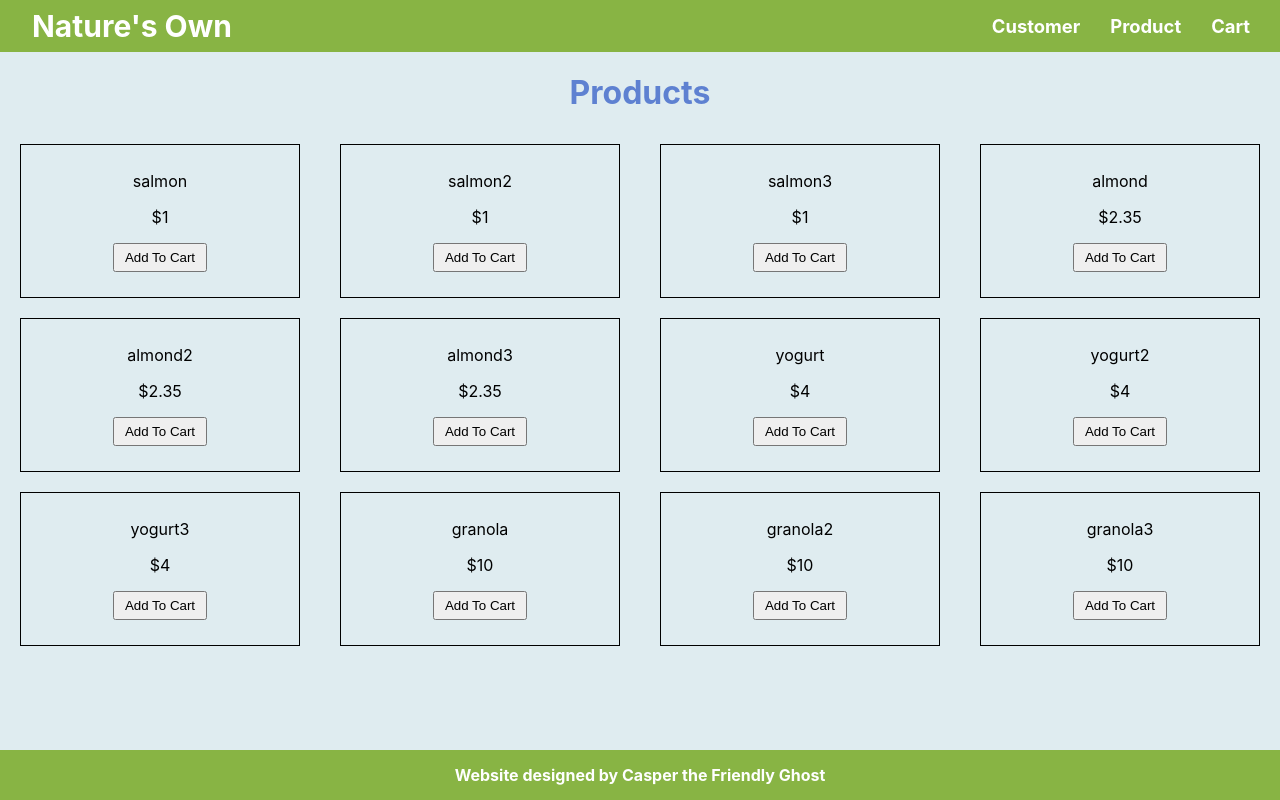
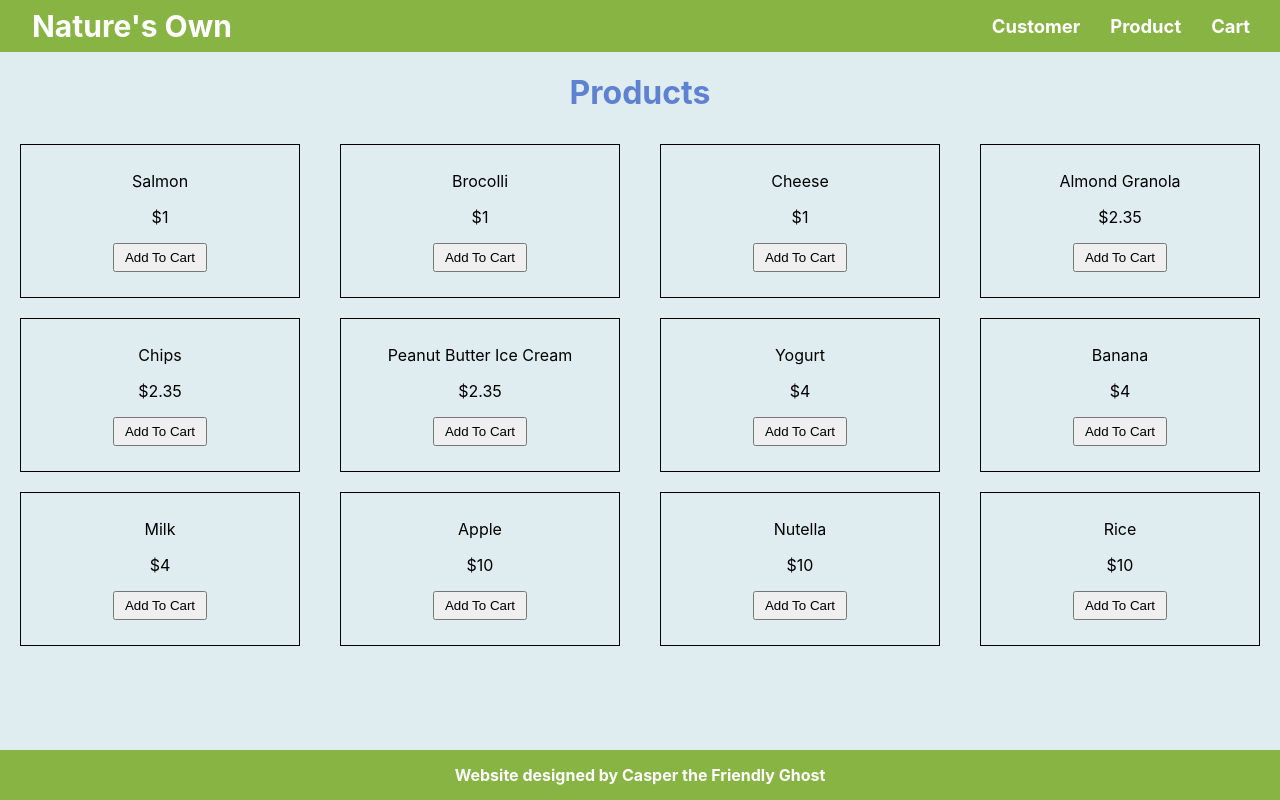
Before and after one commit to jsoon049/3125-L2, a React (Create React App) app: page /3125-L2/product in a window 1280 px wide. Built offline with nearby package versions, Linux system fonts and the light colour scheme.

Commit message:
Added more changes

```diff
--- a/src/App.css
+++ b/src/App.css
@@ -5,6 +5,7 @@ html {
 button {
   margin-bottom: 15px;
   padding: 5px 10px;
+  cursor: pointer;
 }
 
 h1 {
--- a/src/components/Cart.css
+++ b/src/components/Cart.css
@@ -5,6 +5,7 @@
 .totalPrice {
     font-weight: 700;
     font-size: 20px;
+    margin-top: 0;
 }
 
 .cart-wrapper {
@@ -17,3 +18,8 @@
     display: flex;
     justify-content: space-between;
 }
+
+.cart-item-text {
+    margin: 0;
+    margin-bottom: 15px;
+}
--- a/src/components/Cart.js
+++ b/src/components/Cart.js
@@ -11,6 +11,7 @@ export const Cart = () => {
     for (let i = 0; i < sorted.length; i += 1) {
       totalPrice += sorted[i].price;
     }
+    totalPrice = parseFloat(totalPrice).toFixed(2);
     sorted.sort((a, b) => a.price - b.price);
   }
 
--- a/src/components/CartItem.js
+++ b/src/components/CartItem.js
@@ -3,8 +3,8 @@ import React from 'react'
 export const CartItem = ({product}) => {
     return (
         <div className="cart-items">
-            <p>{product.name}</p>
-            <p>{"$" + product.price}</p>
+            <p className="cart-item-text">{product.name}</p>
+            <p className="cart-item-text">{"$" + product.price}</p>
         </div>
     )
 }
--- a/src/components/Customer.css
+++ b/src/components/Customer.css
@@ -15,6 +15,7 @@ label {
 input {
     width: 16px;
     height: 16px;
+    cursor: pointer;
 }
 
 .checkbox-wrapper {
--- a/src/components/Customer.js
+++ b/src/components/Customer.js
@@ -28,6 +28,7 @@ export const Customer = () => {
     <div>
       <h1 className="customerTitle">Customer Preferences</h1>
       <div className="customerContainer">
+        <p>If applicable, please select one of the categories below</p>
         <div className="checkbox-wrapper">
           <label>
             Would you like to see our lactose-free products?
--- a/src/components/Product.js
+++ b/src/components/Product.js
@@ -6,88 +6,88 @@ export const Product = () => {
   // List of products
   var products = [
     {
-      name: "yogurt",
+      name: "Yogurt",
       lactoseFree: false,
       nutFree: true,
       organic: false,
       price: 4,
     },
     {
-      name: "almond",
+      name: "Almond Granola",
       lactoseFree: true,
       nutFree: false,
-      organic: true,
+      organic: false,
       price: 2.35,
     },
     {
-      name: "granola",
+      name: "Salmon",
+      lactoseFree: true,
+      nutFree: true,
+      organic: false,
+      price: 1.0,
+    },
+    {
+      name: "Apple",
+      lactoseFree: true,
+      nutFree: true,
+      organic: true,
+      price: 10.0,
+    },
+
+    //Duplicates start here
+    {
+      name: "Banana",
+      lactoseFree: true,
+      nutFree: true,
+      organic: true,
+      price: 4,
+    },
+    {
+      name: "Chips",
+      lactoseFree: true,
+      nutFree: true,
+      organic: false,
+      price: 2.35,
+    },
+    {
+      name: "Nutella",
       lactoseFree: true,
       nutFree: false,
       organic: false,
       price: 10.0,
     },
     {
-      name: "salmon",
+      name: "Brocolli",
       lactoseFree: true,
       nutFree: true,
-      organic: false,
+      organic: true,
       price: 1.0,
     },
-
-    //Duplicates start here
+    //Row 3 duplicates
     {
-      name: "yogurt2",
+      name: "Milk",
       lactoseFree: false,
       nutFree: true,
       organic: false,
       price: 4,
     },
     {
-      name: "almond2",
-      lactoseFree: true,
+      name: "Peanut Butter Ice Cream",
+      lactoseFree: false,
       nutFree: false,
-      organic: true,
+      organic: false,
       price: 2.35,
     },
     {
-      name: "granola2",
+      name: "Rice",
       lactoseFree: true,
-      nutFree: false,
+      nutFree: true,
       organic: false,
       price: 10.0,
     },
     {
-      name: "salmon2",
-      lactoseFree: true,
-      nutFree: true,
-      organic: false,
-      price: 1.0,
-    },
-    //Row 3 duplicates
-    {
-      name: "yogurt3",
+      name: "Cheese",
       lactoseFree: false,
-      nutFree: true,
-      organic: false,
-      price: 4,
-    },
-    {
-      name: "almond3",
-      lactoseFree: true,
-      nutFree: false,
-      organic: true,
-      price: 2.35,
-    },
-    {
-      name: "granola3",
-      lactoseFree: true,
-      nutFree: false,
-      organic: false,
-      price: 10.0,
-    },
-    {
-      name: "salmon3",
-      lactoseFree: true,
       nutFree: true,
       organic: false,
       price: 1.0,
@@ -110,13 +110,13 @@ export const Product = () => {
         if (lactose === false && nuts === false && organic === false) {
           product_names.push(products[i]);
         }
-        if (lactose === true && products[i].lactoseFree === true) {
+        else if (lactose === true && products[i].lactoseFree === true) {
           product_names.push(products[i]);
         }
-        if (nuts === true && products[i].nutFree === true) {
+        else if (nuts === true && products[i].nutFree === true) {
           product_names.push(products[i]);
         }
-        if (organic === true && products[i].organic === true) {
+        else if (organic === true && products[i].organic === true) {
           product_names.push(products[i]);
         }
       }
```
